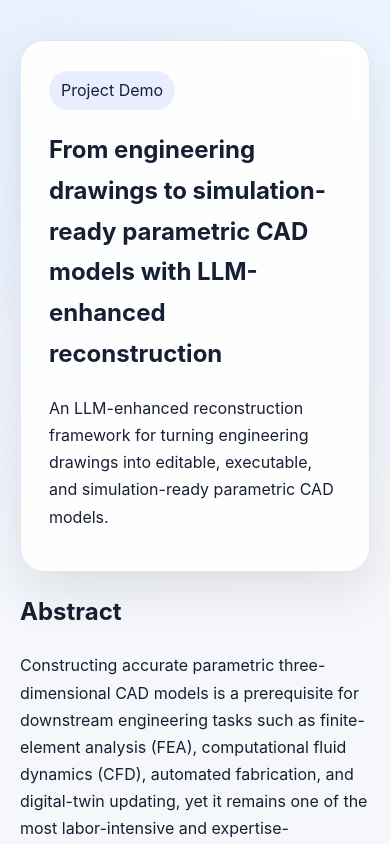
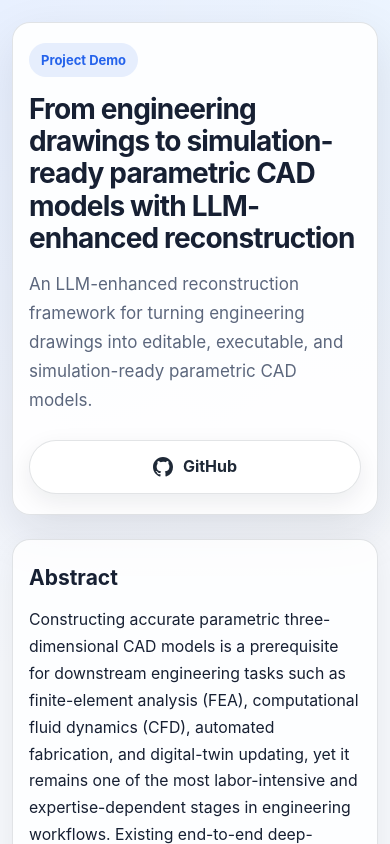
Before and after one commit to Song1234-cell/From-engineering-drawings-to-simulation-ready-parametric-CAD-models-with-LLMenhanced-reconstruction, a plain HTML site: page index.html in a window 390 px wide. Shown: the top 844 px of the page. Drawn offline with Linux system fonts and the light colour scheme.

Commit message:
Update index.html

```diff
--- a/index.html
+++ b/index.html
@@ -4,19 +4,22 @@
   <meta charset="utf-8" />
   <meta name="viewport" content="width=device-width, initial-scale=1" />
   <title>BINYI Project</title>
+
   <style>
     :root {
       --bg: #f5f7fb;
-      --card: rgba(255, 255, 255, 0.86);
+      --card: #ffffff;
       --text: #172033;
       --muted: #5c677d;
-      --line: rgba(23, 32, 51, 0.10);
-      --accent: #275efe;
-      --accent-soft: rgba(39, 94, 254, 0.10);
+      --line: rgba(23, 32, 51, 0.12);
+      --accent: #2563eb;
+      --accent-soft: rgba(37, 99, 235, 0.10);
       --shadow: 0 18px 50px rgba(15, 23, 42, 0.10);
     }
 
-    * { box-sizing: border-box; }
+    * {
+      box-sizing: border-box;
+    }
 
     body {
       margin: 0;
@@ -32,64 +35,95 @@
     .page {
       max-width: 980px;
       margin: 0 auto;
-      padding: 40px 20px 56px;
+      padding: 48px 20px 64px;
     }
 
     .hero {
-      padding: 30px 28px 24px;
+      padding: 34px 32px 30px;
       border: 1px solid var(--line);
-      border-radius: 24px;
-      background: linear-gradient(180deg, rgba(255,255,255,0.92), var(--card));
-      backdrop-filter: blur(10px);
+      border-radius: 26px;
+      background: rgba(255, 255, 255, 0.88);
       box-shadow: var(--shadow);
     }
 
     .eyebrow {
       display: inline-flex;
       align-items: center;
-      gap: 8px;
       padding: 6px 12px;
       border-radius: 999px;
       background: var(--accent-soft);
-      color: var(--accent
+      color: var(--accent);
       font-size: 13px;
       font-weight: 700;
-      letter-spacing: 0.02em;
       margin-bottom: 16px;
     }
 
     h1 {
       margin: 0;
-      font-size: clamp(28px, 4vw, 46px);
+      font-size: clamp(28px, 4vw, 44px);
       line-height: 1.15;
       letter-spacing: -0.03em;
     }
 
     .subtitle {
-      margin: 14px 0 0;
+      margin: 16px 0 0;
       color: var(--muted);
-      font-size: 16px;
+      font-size: 17px;
       max-width: 78ch;
     }
 
+    .actions {
+      display: flex;
+      flex-wrap: wrap;
+      gap: 14px;
+      margin-top: 26px;
+    }
+
+    .github-btn {
+      display: inline-flex;
+      align-items: center;
+      gap: 10px;
+      padding: 12px 22px;
+      border-radius: 999px;
+      border: 1px solid var(--line);
+      background: #ffffff;
+      color: #1f2937;
+      text-decoration: none;
+      font-size: 16px;
+      font-weight: 700;
+      box-shadow: 0 8px 24px rgba(15, 23, 42, 0.08);
+      transition: transform 0.18s ease, box-shadow 0.18s ease, border-color 0.18s ease;
+    }
+
+    .github-btn:hover {
+      transform: translateY(-2px);
+      border-color: rgba(37, 99, 235, 0.35);
+      box-shadow: 0 12px 30px rgba(15, 23, 42, 0.14);
+    }
+
+    .github-btn svg {
+      width: 20px;
+      height: 20px;
+      fill: currentColor;
+    }
+
     .section {
-      margin-top: 22px;
-      padding: 24px 26px;
+      margin-top: 24px;
+      padding: 26px 28px;
       border: 1px solid var(--line);
       border-radius: 22px;
-      background: rgba(255,255,255,0.78);
+      background: rgba(255, 255, 255, 0.82);
       box-shadow: 0 10px 30px rgba(15, 23, 42, 0.06);
     }
 
     .section h2 {
       margin: 0 0 12px;
-      font-size: 20px;
+      font-size: 21px;
     }
 
     .section p {
       margin: 0;
-      color: var(--text);
-      font-size: 15.5px;
+      font-size: 15.8px;
     }
 
     .video-wrap {
@@ -99,8 +133,7 @@
       border-radius: 18px;
       overflow: hidden;
       background: #000;
-      border: 1px solid rgba(255,255,255,0.12);
-      box-shadow: 0 16px 40px rgba(0,0,0,0.18);
+      box-shadow: 0 16px 40px rgba(0, 0, 0, 0.18);
     }
 
     video {
@@ -111,54 +144,49 @@
       background: #000;
     }
 
-    .links {
-      display: flex;
-      flex-wrap: wrap;
-      gap: 12px;
-      margin-top: 18px;
-    }
+    @media (max-width: 640px) {
+      .page {
+        padding: 22px 12px 40px;
+      }
 
-    .btn {
-      display: inline-flex;
-      align-items: center;
-      justify-content: center;
-      padding: 10px 16px;
-      border-radius: 12px;
-      text-decoration: none;
-      font-weight: 700;
-      border: 1px solid var(--line);
-      color: var(--text);
-      background: #fff;
-    }
+      .hero,
+      .section {
+        padding: 20px 16px;
+        border-radius: 18px;
+      }
 
-    .btn.primary {
-      background: var(--accent);
-      color: #fff;
-      border-color: var(--accent);
-    }
+      .github-btn {
+        width: 100%;
+        justify-content: center;
+      }
 
-    .footnote {
-      margin-top: 14px;
-      color: var(--muted);
-      font-size: 13px;
-    }
-
-    @media (max-width: 640px) {
-      .page { padding: 18px 12px 36px; }
-      .hero, .section { padding: 20px 16px; border-radius: 18px; }
-      .video-wrap { max-width: 100%; }
+      .video-wrap {
+        max-width: 100%;
+      }
     }
   </style>
 </head>
+
 <body>
   <main class="page">
     <section class="hero">
       <div class="eyebrow">Project Demo</div>
+
       <h1>From engineering drawings to simulation-ready parametric CAD models with LLM-enhanced reconstruction</h1>
+
       <p class="subtitle">
         An LLM-enhanced reconstruction framework for turning engineering drawings into editable,
         executable, and simulation-ready parametric CAD models.
       </p>
+
+      <div class="actions">
+        <a class="github-btn" href="https://github.com/Song1234-cell/From-engineering-drawings-to-simulation-ready-parametric-CAD-models-with-LLMenhanced-reconstruction" target="_blank" rel="noopener noreferrer">
+          <svg viewBox="0 0 16 16" aria-hidden="true">
+            <path d="M8 0C3.58 0 0 3.58 0 8c0 3.54 2.29 6.53 5.47 7.59.4.07.55-.17.55-.38 0-.19-.01-.82-.01-1.49-2.01.37-2.53-.49-2.69-.94-.09-.23-.48-.94-.82-1.13-.28-.15-.68-.52-.01-.53.63-.01 1.08.58 1.23.82.72 1.21 1.87.87 2.33.66.07-.52.28-.87.51-1.07-1.78-.2-3.64-.89-3.64-3.95 0-.87.31-1.59.82-2.15-.08-.2-.36-1.02.08-2.12 0 0 .67-.21 2.2.82A7.6 7.6 0 0 1 8 3.87c.68 0 1.36.09 2 .26 1.53-1.04 2.2-.82 2.2-.82.44 1.1.16 1.92.08 2.12.51.56.82 1.27.82 2.15 0 3.07-1.87 3.75-3.65 3.95.29.25.54.73.54 1.48 0 1.07-.01 1.93-.01 2.2 0 .21.15.46.55.38A8.01 8.01 0 0 0 16 8c0-4.42-3.58-8-8-8Z"/>
+          </svg>
+          GitHub
+        </a>
+      </div>
     </section>
 
     <section class="section">
@@ -176,8 +204,6 @@
           Your browser does not support the video tag.
         </video>
       </div>
-      <div class="footnote">
-      </div>
     </section>
   </main>
 </body>
```
